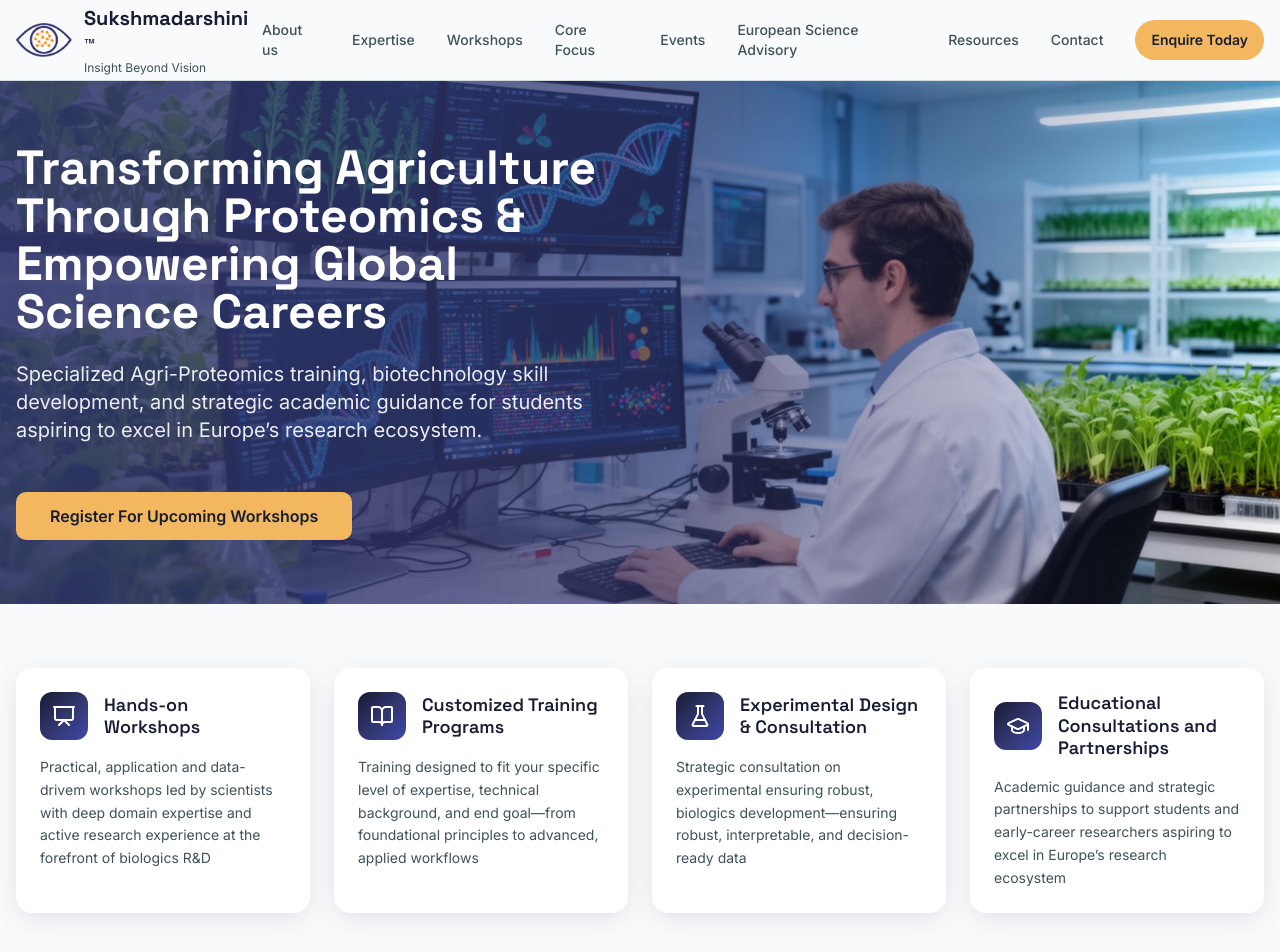
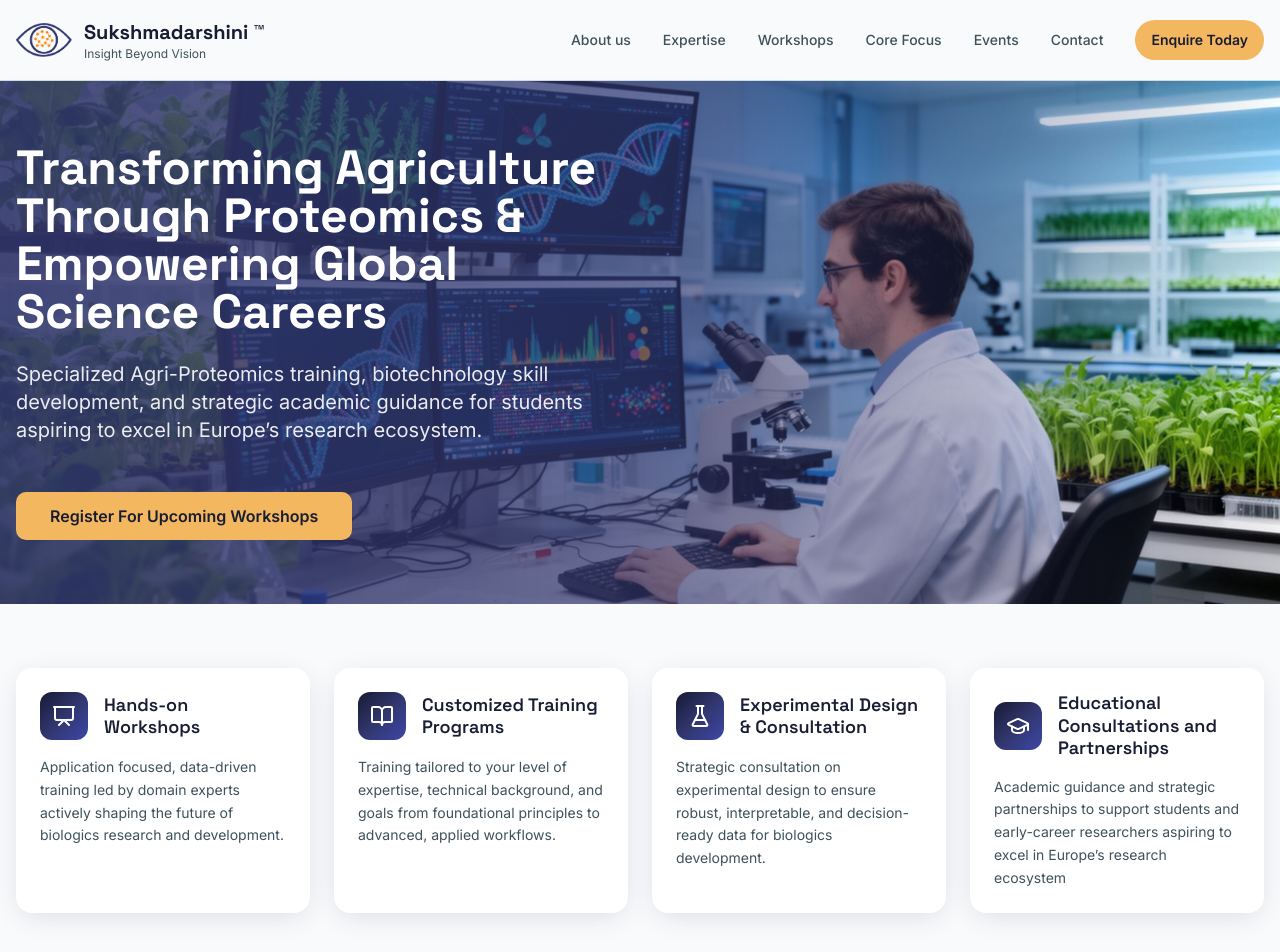
Before and after one commit to RiyaTorgal/biometrics_ui_project_nextjs, a Next.js app: page / in a window 1280 px wide. Shown: the top 952 px of the page. Built offline with nearby package versions, Linux system fonts and the light colour scheme.

Commit message:
feat: Add CoreFocusSection component and update routing in Navbar and HomePage

```diff
--- /dev/null
+++ b/app/components/CoreFocus.tsx
@@ -0,0 +1,124 @@
+import { Leaf, FlaskConical, Microscope, GraduationCap, Globe, Beaker } from "lucide-react";
+import { Card, CardContent, CardDescription, CardHeader, CardTitle } from "../components/ui/card";
+import { Badge } from "../components/ui/badge";
+import { CheckCircle2 } from "lucide-react";
+
+const expertiseAreas = [
+  {
+    icon: Leaf,
+    title: "Agri-Proteomics & Crop Molecular Innovation",
+    description: "Application of LC–MS/MS-based proteomics to plant biology, crop resilience, stress response mechanisms, and sustainable agricultural research.",
+    tags: ["Plant Stress Proteomics", "Biomarker Discovery", "Crop Resilience"],
+  },
+  {
+    icon: FlaskConical,
+    title: "Proteomics Workflow & Sample Preparation Consulting",
+    description: "Strategic consultation on experimental design and pre-analytical workflows for LC–MS/MS-based proteomics studies.",
+    tags: ["LC–MS/MS", "DDA & DIA", "Quality Control"],
+  },
+  {
+    icon: GraduationCap,
+    title: "Biotechnology Skill Development",
+    description: "Industry-aligned training in molecular biology, HPLC fundamentals, LC–MS/MS workflows, and translational data interpretation designed to extend beyond standard academic curriculum.",
+    tags: ["Molecular Biology", "HPLC", "Data Analysis"],
+  },
+  {
+    icon: Globe,
+    title: "European Science Pathway Advisory",
+    description: "Structured academic mentoring for biotechnology and agricultural science students aspiring to pursue Master's and PhD programs across Europe, with emphasis on research alignment and global readiness.",
+    tags: ["University Selection", "SOP Review", "Interview Prep"],
+  },
+];
+
+const consultingDetails = [
+  "Plant tissue protein extraction strategies",
+  "Plasma and serum proteomics workflows",
+  "Sample clean-up and digestion optimization",
+  "DDA & DIA experimental planning for MS/MS workflow",
+  "Contaminant mitigation and quality control",
+  "Targeted vs discovery proteomics design",
+];
+
+export function CoreFocusSection() {
+  return (
+    <section id="core-focus" className="py-24 bg-muted/50 relative overflow-hidden">
+      {/* Background decoration */}
+      {/* <div className="absolute top-0 left-0 w-full h-1 gradient-accent opacity-50" /> */}
+
+      <div className="container mx-auto px-4">
+        {/* Section Header */}
+        <div className="text-center max-w-3xl mx-auto mb-16">
+          <div className="inline-flex items-center gap-2 px-4 py-2 rounded-full bg-secondary/10 text-secondary mb-6">
+            <Microscope className="w-4 h-4" />
+            <span className="text-sm font-semibold">Core Areas</span>
+          </div>
+          <h2 className="font-display text-3xl md:text-4xl lg:text-5xl font-bold text-foreground mb-6">
+            Our
+            <span className="text-gradient"> Core Focus </span>
+            Areas
+          </h2>
+          <p className="text-lg text-muted-foreground">
+            Sukshmadarshini™ specializes in Agri-Proteomics, advanced proteomics workflow consulting,
+            and biotechnology skill development with scientifically rigorous and globally aligned outcomes.
+          </p>
+        </div>
+
+        {/* Expertise Grid */}
+        <div className="grid md:grid-cols-2 gap-6 mb-12">
+          {expertiseAreas.map((area, index) => (
+            <Card
+              key={area.title}
+              className="group bg-card hover:shadow-soft transition-all duration-300 border-border/50 hover:border-primary/30 animate-fade-up"
+              style={{ animationDelay: `${index * 0.1}s` }}
+            >
+              <CardHeader>
+                <div className="w-14 h-14 rounded-2xl bg-gradient-to-br from-primary/10 to-accent/10 flex items-center justify-center mb-4 group-hover:scale-110 transition-transform duration-300">
+                  <area.icon className="w-7 h-7 text-primary group-hover:text-accent transition-colors" />
+                </div>
+                <CardTitle className="font-display text-xl group-hover:text-primary transition-colors">
+                  {area.title}
+                </CardTitle>
+              </CardHeader>
+              <CardContent>
+                <CardDescription className="text-muted-foreground text-base mb-4">
+                  {area.description}
+                </CardDescription>
+                <div className="flex flex-wrap gap-2">
+                  {area.tags.map((tag) => (
+                    <Badge key={tag} variant="outline" className="bg-primary/5 text-primary border-primary/20 text-xs">
+                      {tag}
+                    </Badge>
+                  ))}
+                </div>
+              </CardContent>
+            </Card>
+          ))}
+        </div>
+
+        {/* Consulting Focus Detail */}
+        <div className="bg-card rounded-2xl p-8 shadow-soft border border-border/50 animate-fade-up">
+          <div className="flex items-center gap-3 mb-6">
+            <div className="w-10 h-10 rounded-xl gradient-accent flex items-center justify-center">
+              <Beaker className="w-5 h-5 text-primary-foreground" />
+            </div>
+            <h3 className="font-display text-xl font-bold text-foreground">
+              Proteomics Consulting Focus Areas
+            </h3>
+          </div>
+          <p className="text-muted-foreground mb-6">
+            Our focus is on ensuring reproducibility, analytical precision, and scientifically
+            robust outcomes before mass spectrometry analysis.
+          </p>
+          <div className="grid sm:grid-cols-2 gap-3">
+            {consultingDetails.map((item) => (
+              <div key={item} className="flex items-start gap-2.5">
+                <CheckCircle2 className="w-4 h-4 text-accent mt-0.5 flex-shrink-0" />
+                <span className="text-sm text-foreground">{item}</span>
+              </div>
+            ))}
+          </div>
+        </div>
+      </div>
+    </section>
+  );
+}
--- a/app/components/HeroSection.tsx
+++ b/app/components/HeroSection.tsx
@@ -8,17 +8,17 @@ const features = [
   {
     icon: Presentation,
     title: "Hands-on Workshops",
-    description: "Practical, application and data-drivem workshops led by scientists with deep domain expertise and active research experience at the forefront of biologics R&D",
+    description: "Application focused, data-driven training led by domain experts actively shaping the future of biologics research and development.",
   },
   {
     icon: BookOpen,
     title: "Customized Training Programs",
-    description: "Training designed to fit your specific level of expertise, technical background, and end goal—from foundational principles to advanced, applied workflows",
+    description: "Training tailored to your level of expertise, technical background, and goals from foundational principles to advanced, applied workflows.",
   },
   {
     icon: FlaskConical,
     title: "Experimental Design & Consultation",
-    description: "Strategic consultation on experimental ensuring robust, biologics development—ensuring robust, interpretable, and decision-ready data",
+    description: "Strategic consultation on experimental design to ensure robust, interpretable, and decision-ready data for biologics development.",
   },
   {
     icon: GraduationCap,
--- a/app/components/Navbar.tsx
+++ b/app/components/Navbar.tsx
@@ -12,10 +12,10 @@ const navLinks = [
   { label: "Workshops", href: "/#trainings", },
   // { label: "Agri-Proteomics", href: "#",},
   // { label: "Biotech Training", href: "#",},
-  { label: "Core Focus", href: "/#home", },
+  { label: "Core Focus", href: "/#core-focus", },
   { label: "Events", href: "/#events", },
-  { label: "European Science Advisory", href: "/#european-advisory",},
-  { label: "Resources", href: "/#resources",},
+  // { label: "European Science Advisory", href: "/#european-advisory",},
+  // { label: "Resources", href: "/#resources",},
   { label: "Contact", href: "/#contact",},
 ];
 
--- a/app/components/TrainingsSection.tsx
+++ b/app/components/TrainingsSection.tsx
@@ -74,7 +74,7 @@ export function TrainingsSection() {
         </div>
 
         {/* Trainings Grid */}
-        <div className="grid md:grid-cols-2 gap-6">
+        {/* <div className="grid md:grid-cols-2 gap-6">
           {trainings.map((training, index) => (
             <Card
               key={training.title}
@@ -109,10 +109,10 @@ export function TrainingsSection() {
                     <span className="text-secondary font-medium">{training.upcoming}</span>
                   </div>
                 </div>
-                {/* <Button variant="outline" className="group/btn">
+                <Button variant="outline" className="group/btn">
                   Learn More
                   <ArrowRight className="w-4 h-4 ml-1 group-hover/btn:translate-x-1 transition-transform" />
-                </Button> */}
+                </Button>
                 <Link href="/learning">
                   <Button variant="outline" className="group/btn">
                     Learn More
@@ -122,7 +122,7 @@ export function TrainingsSection() {
               </CardContent>
             </Card>
           ))}
-        </div>
+        </div> */}
 
         {/* CTA */}
         <div className="text-center mt-12">
--- a/app/page.js
+++ b/app/page.js
@@ -3,14 +3,15 @@ import {HeroSection} from "./components/HeroSection"
 import {AboutSection} from "./components/AboutSection"
 import {ServicesSection} from "./components/ServicesSection"
 import {TrainingsSection} from "./components/TrainingsSection"
-import {EventsSection} from "./components/EventsSection"
+// import {EventsSection} from "./components/EventsSection"
 // import {FounderInfo} from "./components/FounderInfo"
 import { Expertise } from "./components/Expertise"
 // import {GallerySection} from "./components/GallerySection"
 // import {StatsSection} from "./components/StatsSection"
-import {ResourcesSection} from "./components/ResourcesSection"
+// import {ResourcesSection} from "./components/ResourcesSection"
 import {ContactSection} from "./components/ContactSection"
-import { EuropeanAdvisory } from "./components/EuropeanAdvisory"
+// import { EuropeanAdvisory } from "./components/EuropeanAdvisory"
+import { CoreFocusSection } from "./components/CoreFocus"
 
 export default function HomePage() {
   return (
@@ -19,12 +20,13 @@ export default function HomePage() {
       <AboutSection />
       <Expertise />
       {/* <ServicesSection /> */}
-      <EuropeanAdvisory />
+      <CoreFocusSection />
+      {/* <EuropeanAdvisory /> */}
       <TrainingsSection />
-      <EventsSection />
+      {/* <EventsSection /> */}
       {/* <GallerySection /> */}
       {/* <StatsSection /> */}
-      <ResourcesSection />
+      {/* <ResourcesSection /> */}
       <ContactSection />
     </>
   )
```
